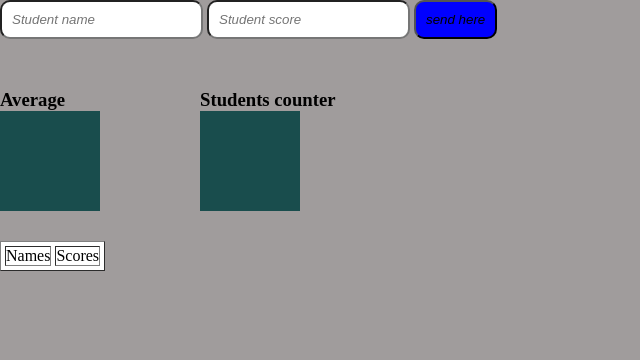
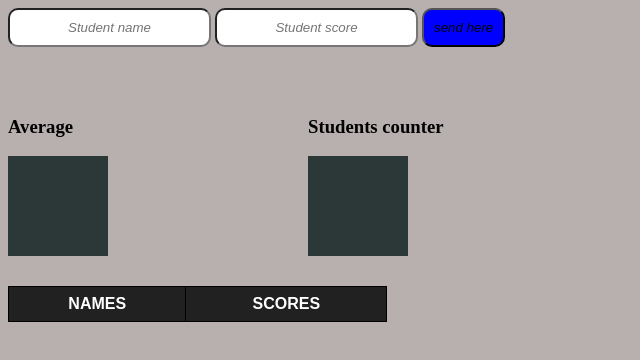
Before and after one commit to Fullstack-Alfanar/tyseer-hen, a plain HTML site: page index.html in a window 1280 px wide. Shown: the whole page, without its empty margins (0-640 px from the left). Drawn offline with Linux system fonts and the light colour scheme.

Commit message:
local storage here

```diff
--- a/css/style.css
+++ b/css/style.css
@@ -1,42 +1,74 @@
-*{
-    padding: 0;
-    margin: 0;
+body {
+
+    background-color: #b8afaf;
+
 }
-body{
-    background-color: rgb(160, 156, 156);
-}
-input{
+
+input {
     border-radius: 10px;
     padding: 10px;
     font-style: italic;
+    text-align: center;
+
 }
 
-button{
+button {
     border-radius: 10px;
     padding: 10px;
     background-color: blue;
     font-style: italic;
 }
 
-.container{
+.container {
     display: flex;
     padding-top: 50px;
     margin-bottom: 30px;
+
 }
 
 
-.AVG{
-    background-color: rgb(25, 77, 77);
+.AVG {
+    background-color: rgb(44, 56, 56);
     width: 100px;
     height: 100px;
-    margin-right: 100px;
+    margin-right: 200px;
     text-align: center;
     color: white;
+
 }
-.Info{
-    background-color: rgb(25, 77, 77);
+
+.Info {
+    background-color: rgb(44, 56, 56);
     width: 100px;
     height: 100px;
     text-align: center;
     color: white;
 }
+
+
+table {
+    font-family: Arial, sans-serif;
+    border-collapse: collapse;
+    width: 30%;
+}
+
+td, th {
+    border: 1px solid black;
+    padding: 8px;
+    text-align: center;
+
+}
+
+thead{
+    font-weight: bold;
+    text-transform: uppercase ;
+
+}
+
+td{
+    font-weight: bold;
+}
+tr:hover{
+    background-color: rgb(73, 72, 72);
+    color: white;
+}
--- a/index.html
+++ b/index.html
@@ -15,6 +15,7 @@
     <button  onclick="Students()">send here</button>
 
     <div class="container">
+
         <div>
             <h3>Average</h3>
             <div class="AVG" id="avg"></div>
@@ -26,11 +27,11 @@
 
     </div>
 
-    <table border="1" cellspacing="4" bgcolor="white">
+    <table>
         <thead>
             <tr>
-                <td> <label for="">Names</label></td>
-                <td> <label for="">Scores</label></td>
+                <td  style="background-color: rgb(34, 33, 33); color: white; "> <label for="">Names</label></td>
+                <td style="background-color: rgb(34, 33, 33); color: white;"> <label for="">Scores</label></td>
             </tr>
         </thead>
         <tbody id="bodyy">
--- a/js/script.js
+++ b/js/script.js
@@ -1,5 +1,5 @@
 let sum = 0;
-let arr=[];
+let arr = [];
 function Students() {
 
     let elements = [];
@@ -19,17 +19,21 @@ function Students() {
     else if (isNaN(elements[1].value) || elements[1].value == null) {
         alert("please enter a number for score");
     }
+    else if( elements[1].value<0 || elements[1].value>100)
+    {
+        alert("please make sure that your score is between 0-100");
+    }
 
     else {
 
 
-        ele1 = document.createElement("label");
-        ele2 = document.createElement("label");
+        let ele1 = document.createElement("label");
+        let ele2 = document.createElement("label");
 
-        ele3 = document.createElement("td");
-        ele4 = document.createElement("td");
+        let ele3 = document.createElement("td");
+        let ele4 = document.createElement("td");
 
-        ele5 = document.createElement("tr");
+        let ele5 = document.createElement("tr");
 
 
         ele1.textContent = elements[0].value;
@@ -48,7 +52,6 @@ function Students() {
 
 
 
-        sum += parseInt(elements[1].value);
 
 
 
@@ -56,15 +59,19 @@ function Students() {
         var counter = elements[2].getElementsByTagName("tr");
 
 
+
         let x1 = document.getElementById("info");
         x1.textContent = counter.length;
 
         let x2 = document.getElementById("avg");
-        x2.textContent = sum / counter.length;
+        sum += Number.parseInt(elements[1].value);
+
+        x2.textContent = Math.floor(sum / counter.length);
 
 
 
-        let y={
+
+        let y = {
             studentName: elements[0].value,
             studentScore: elements[1].value,
             studentInfo: counter.length,
@@ -75,7 +82,7 @@ function Students() {
         elements[0].value = "";
         elements[1].value = "";
 
-        localStorage.setItem('data',JSON.stringify(arr));
+        localStorage.setItem('data', JSON.stringify(arr));
 
     }
 }
```
Lines whose indentation alone changed are shown as unchanged.
